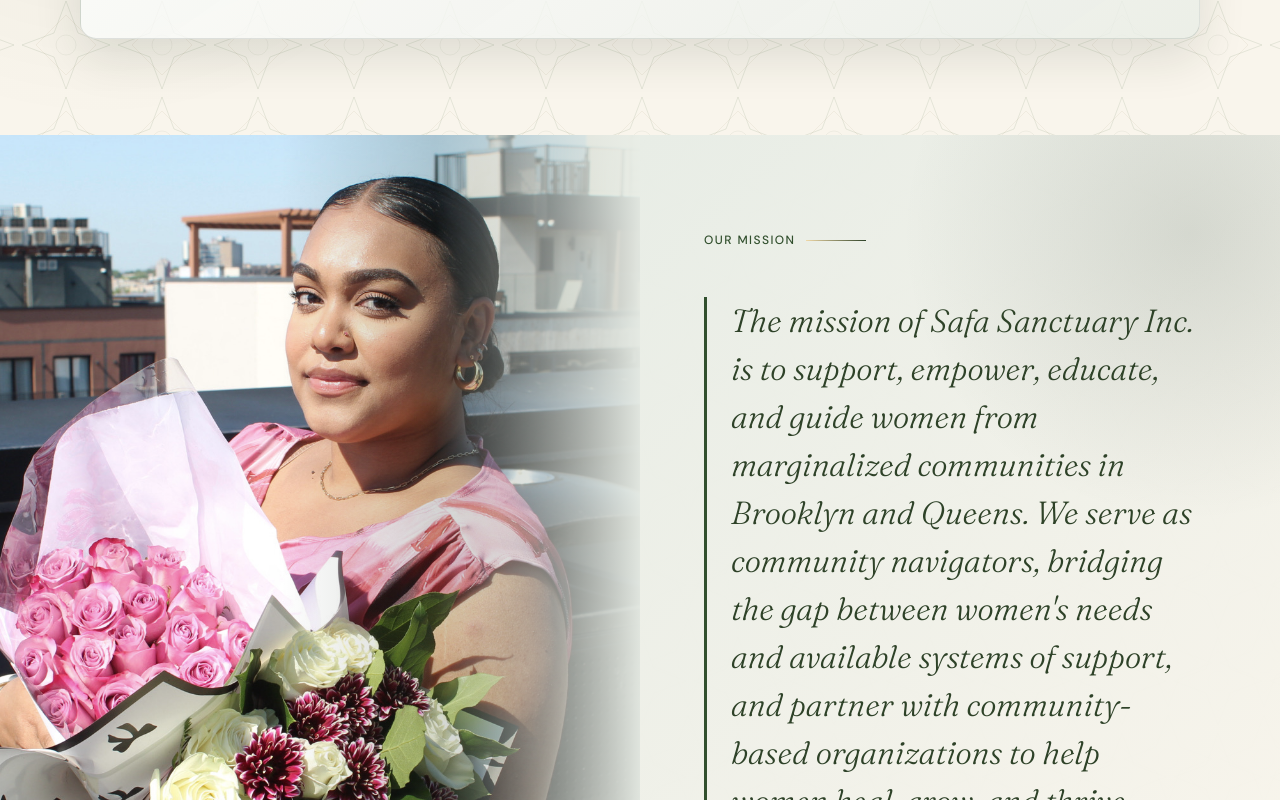
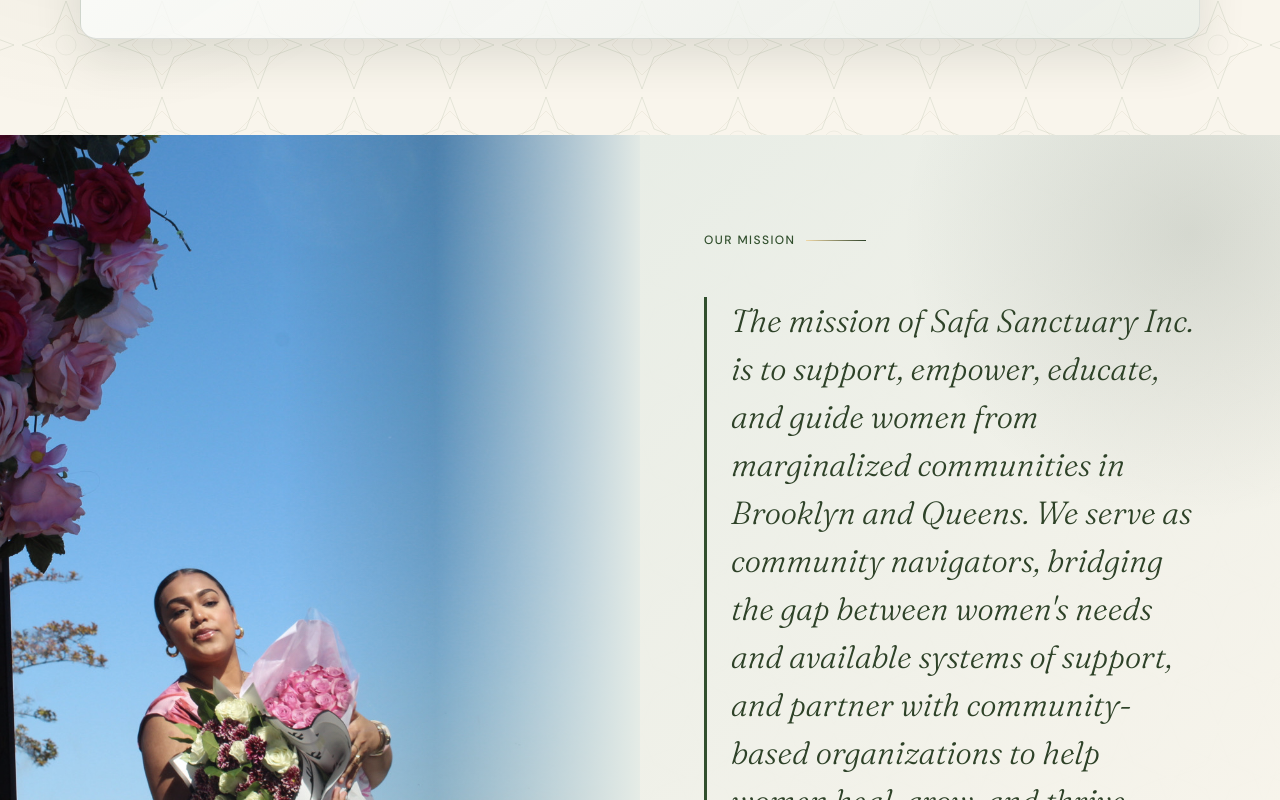
Before and after one commit to Volta-NYC/safa-sanctuary, a Next.js app: page /about-us in a window 1280 px wide. Shown: the part 480-1280 px from the top of the page. Built offline with nearby package versions, Linux system fonts and the light colour scheme.

Commit message:
Swap about mission image

```diff
--- a/components/site-sections.tsx
+++ b/components/site-sections.tsx
@@ -348,8 +348,8 @@ export function AboutExperience() {
       <AboutIntroSection />
       <MissionSection
         mission={ABOUT_MISSION}
-        imageSrc="/images/board/salma-salim-soft-launch.jpg"
-        imageAlt="Soft launch portrait of Salma Salim"
+        imageSrc="/images/events/soft-launch-floral-portrait.jpg"
+        imageAlt="Floral soft launch portrait on the About Us mission section"
       />
       <BoardSection />
     </>
```
